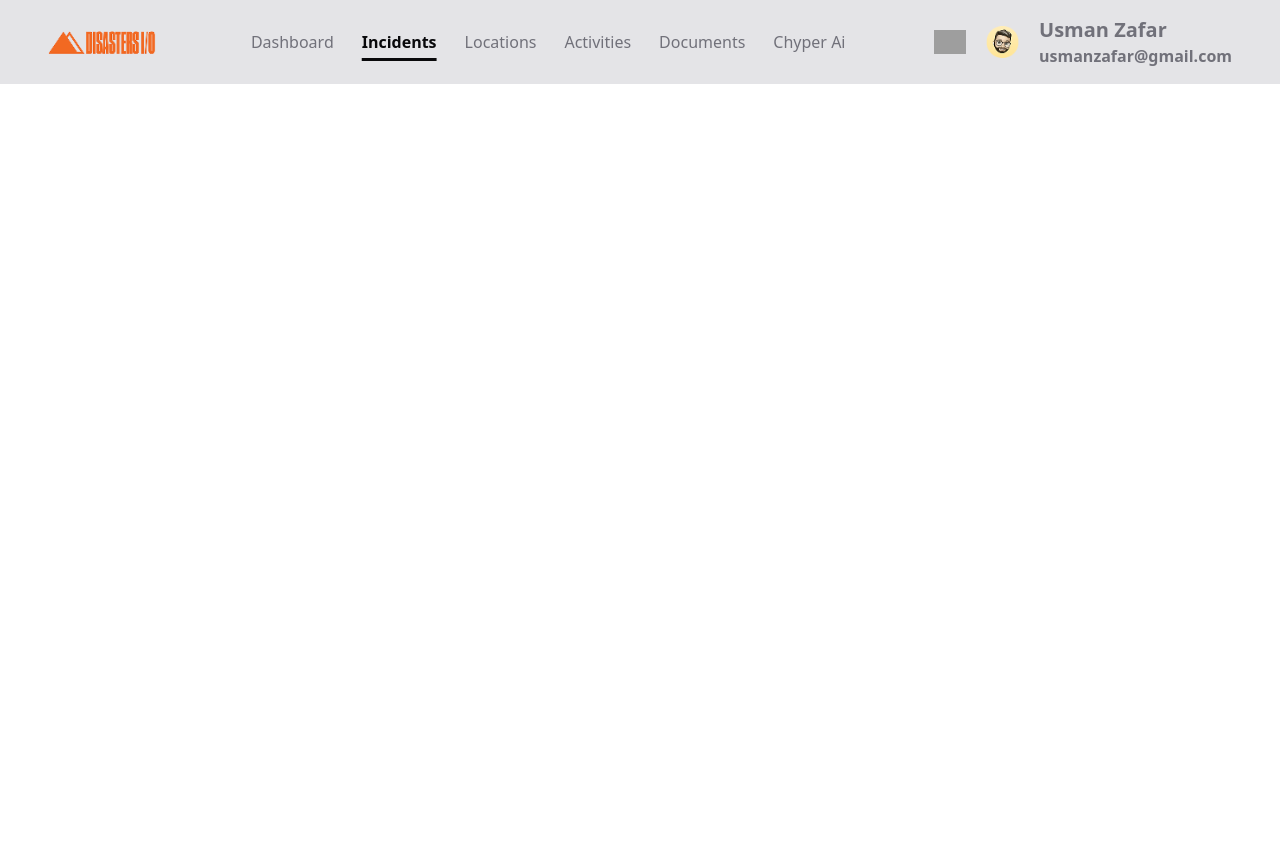
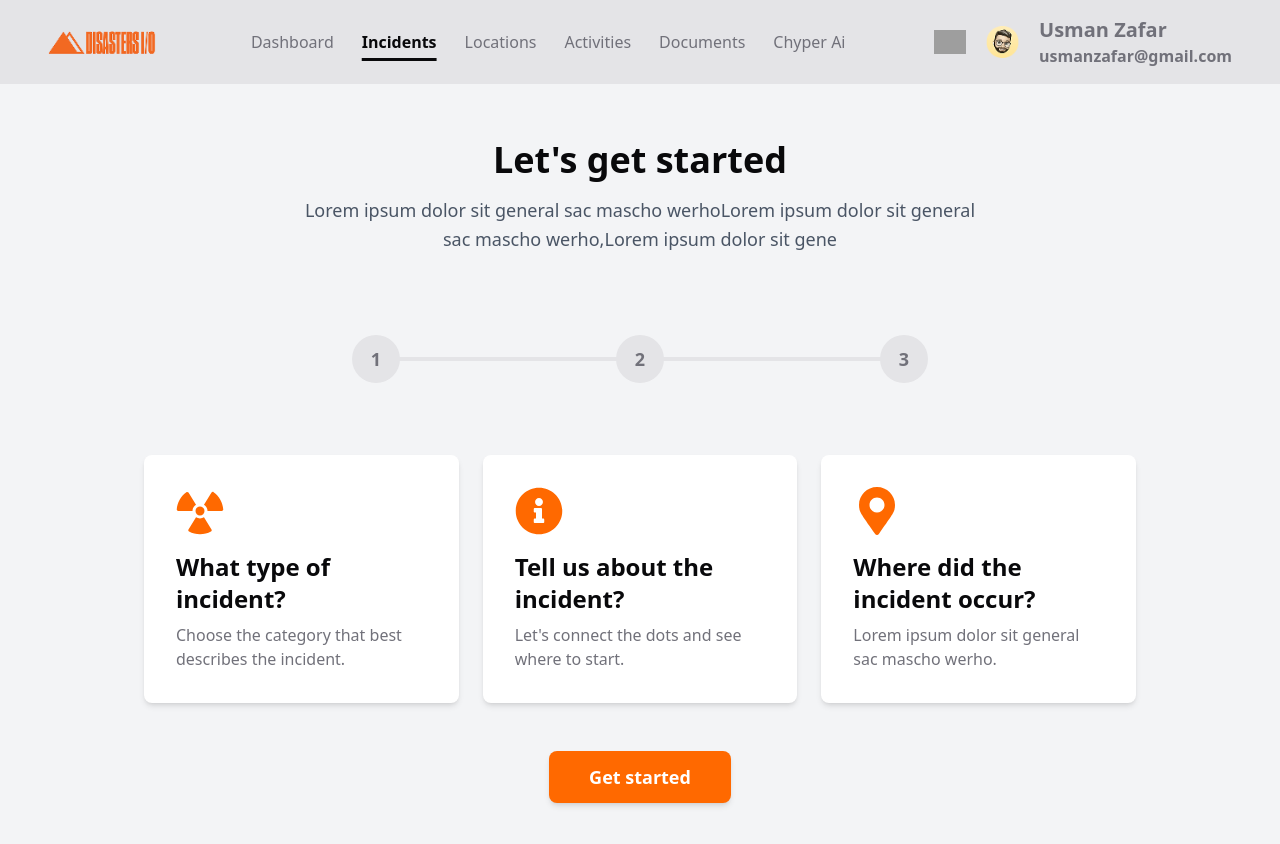
Before and after one commit to hasan9878/React-js-2, a React (Vite) app: page /Incidents/Incidentsstep2 in a window 1280 px wide. Shown: the top 844 px of the page. Before the commit the page ends 800 px from the top, so only its background shows below. Built offline with nearby package versions, Linux system fonts and the light colour scheme; grey boxes are pictures that could not be loaded.

Commit message:
IncidentsStep2 Complete

```diff
--- a/src/Components/IncidentsStep2.jsx
+++ b/src/Components/IncidentsStep2.jsx
@@ -8,7 +8,83 @@ function IncidentsStep2() {
     <>
       <Herolayout  />
 
+      <div className="min-h-screen bg-gray-100 flex flex-col items-center p-4 sm:p-6 md:p-8">
+        {/* Header Section */}
+        <div className="text-center p-6 mb-8 w-full max-w-4xl">
+          <h1 className="text-3xl sm:text-4xl font-bold mb-4 text-navactive">Let's get started</h1>
+          <p className="text-base sm:text-lg text-gray-600 max-w-2xl mx-auto leading-relaxed">
+            Lorem ipsum dolor sit general sac mascho werhoLorem ipsum dolor sit general sac mascho werho,Lorem ipsum dolor sit gene
+          </p>
+        </div>
 
+        {/* Progress Stepper Section */}
+        <div className="flex justify-center items-center py-6 w-full max-w-xl mb-12">
+          <div className="flex items-center w-full justify-between">
+            {/* Step 1 */}
+            <div className="flex flex-col items-center relative">
+              <div className="w-10 h-10 sm:w-12 sm:h-12 rounded-full bg-bg flex items-center justify-center text-nav font-bold text-lg z-10">
+                1
+              </div>
+            </div>
+            <div className="flex-grow h-1 bg-bg -mx-4 sm:-mx-6"></div>
+            {/* Step 2 */}
+            <div className="flex flex-col items-center relative">
+              <div className="w-10 h-10 sm:w-12 sm:h-12 rounded-full bg-bg flex items-center justify-center text-nav font-bold text-lg z-10">
+                2
+              </div>
+            </div>
+            <div className="flex-grow h-1 bg-bg -mx-4 sm:-mx-6"></div>
+            {/* Step 3 */}
+            <div className="flex flex-col items-center relative">
+              <div className="w-10 h-10 sm:w-12 sm:h-12 rounded-full bg-bg flex items-center justify-center text-nav font-bold text-lg z-10">
+                3
+              </div>
+            </div>
+          </div>
+        </div>
+
+        {/* Cards Section */}
+        <div className="flex flex-col md:flex-row justify-center items-center md:items-stretch flex-wrap gap-6 w-full max-w-5xl px-4">
+          {/* Card 1 */}
+          <div className="bg-white p-6 sm:p-8 rounded-lg shadow-md flex-1 min-w-[280px] max-w-sm hover:shadow-lg transition-shadow duration-300 cursor-pointer">
+            <div className="text-orange-500 mb-4 flex justify-center md:justify-start">
+              <FaRadiation className="w-10 h-10 sm:w-12 sm:h-12" />
+            </div>
+            <h3 className="text-xl sm:text-2xl font-semibold mb-2 text-navactive text-center md:text-left">What type of incident?</h3>
+            <p className="text-nav text-sm sm:text-base text-center md:text-left">
+              Choose the category that best describes the incident.
+            </p>
+          </div>
+          {/* Card 2 */}
+          <div className="bg-white p-6 sm:p-8 rounded-lg shadow-md flex-1 min-w-[280px] max-w-sm hover:shadow-lg transition-shadow duration-300 cursor-pointer">
+            <div className="text-orange-500 mb-4 flex justify-center md:justify-start">
+              <FaInfoCircle className="w-10 h-10 sm:w-12 sm:h-12" />
+            </div>
+            <h3 className="text-xl sm:text-2xl font-semibold mb-2 text-navactive text-center md:text-left">Tell us about the incident?</h3>
+            <p className="text-nav text-sm sm:text-base text-center md:text-left">
+              Let's connect the dots and see where to start.
+            </p>
+          </div>
+          {/* Card 3 */}
+          <div className="bg-white p-6 sm:p-8 rounded-lg shadow-md flex-1 min-w-[280px] max-w-sm hover:shadow-lg transition-shadow duration-300 cursor-pointer">
+            <div className="text-orange-500 mb-4 flex justify-center md:justify-start">
+              <FaMapMarkerAlt className="w-10 h-10 sm:w-12 sm:h-12" />
+            </div>
+            <h3 className="text-xl sm:text-2xl font-semibold mb-2 text-navactive text-center md:text-left">Where did the incident occur?</h3>
+            <p className="text-nav text-sm sm:text-base text-center md:text-left">
+              Lorem ipsum dolor sit general sac mascho werho.
+            </p>
+          </div>
+        </div>
+
+        {/* Get Started Button */}
+        <Link
+          to="/HeroIncide"
+          className="bg-orange-500 hover:bg-orange-600 text-white font-bold py-3 px-10 rounded-lg mt-12 transition duration-300 ease-in-out text-lg shadow-md hover:shadow-lg focus:outline-none focus:ring-2 focus:ring-orange-500 focus:ring-opacity-75 inline-block text-center"
+        >
+          Get started
+        </Link>
+      </div>
     </>
   )
 }
```
